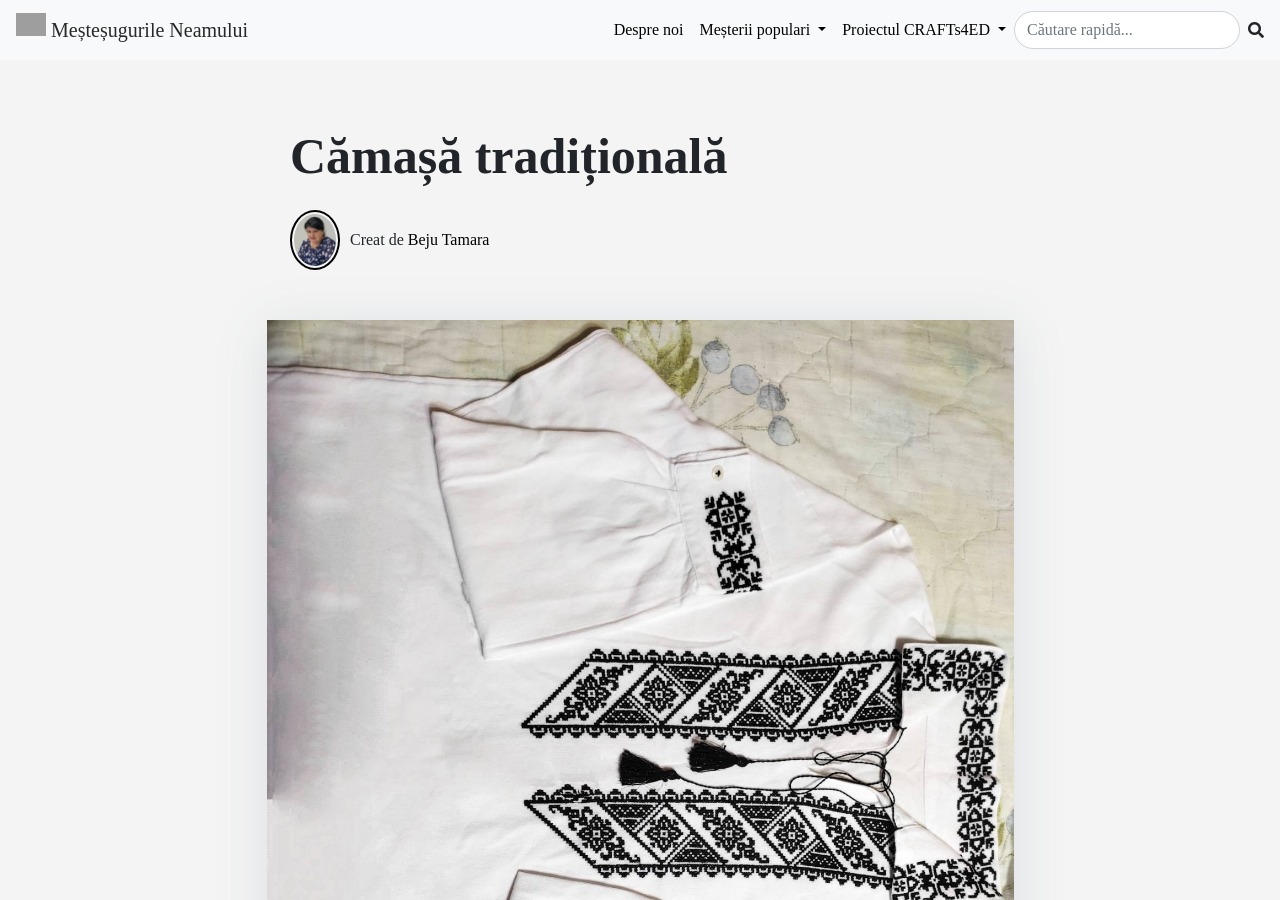
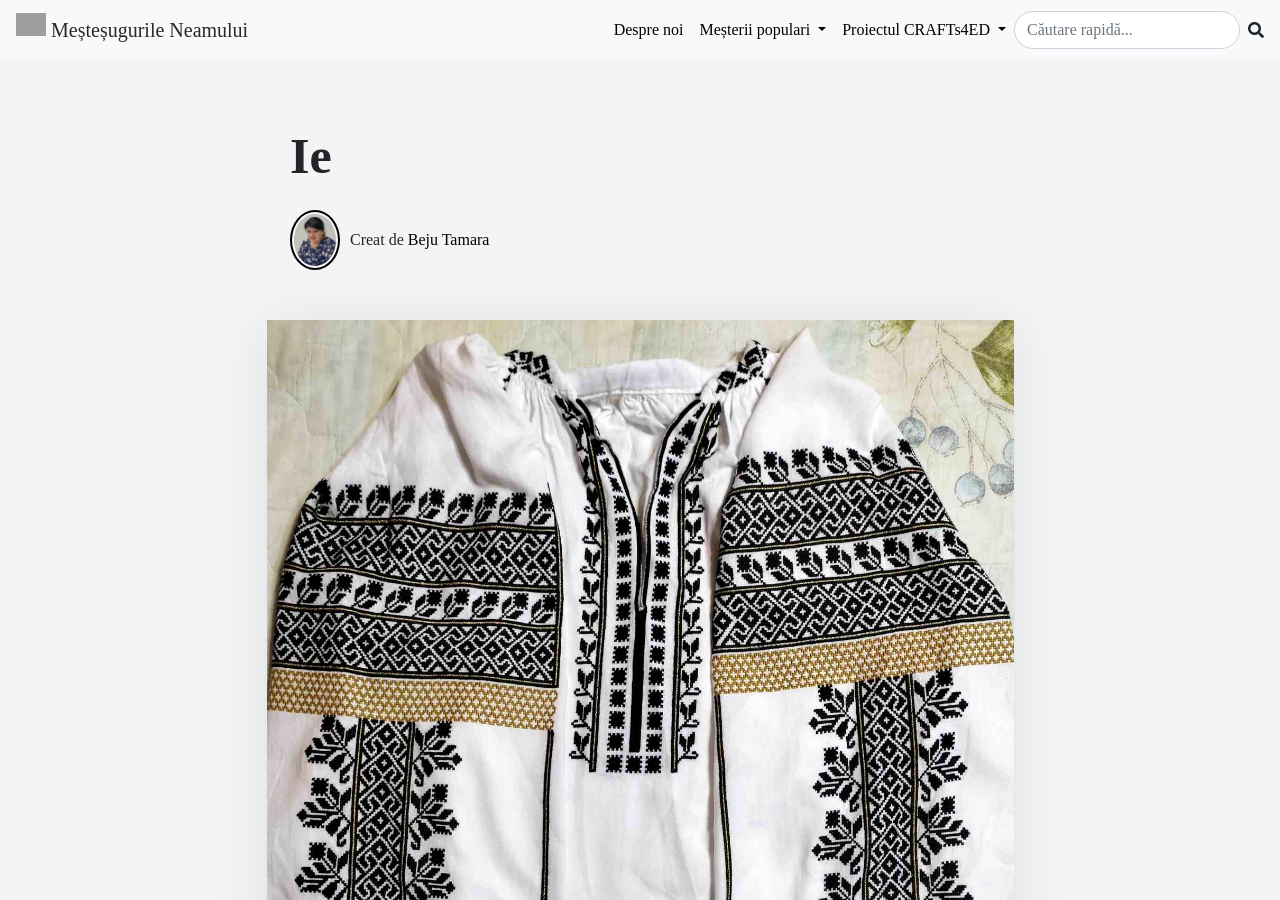
Before and after one commit to apantreprenor/mestesugurileneamului, a Jekyll site: the page built from _items/2022-01-19-ie-2.md, in a window 1280 px wide and 900 px high. Built offline with Jekyll 4.4.1, drawn with Linux system fonts in a browser that asks for light colours; nearby versions of some CDN libraries; a script that is not in the unit is left out; comment, search, counter and statistics services are not loaded; grey boxes are pictures that could not be loaded.

Commit message:
Update Produse “2022-01-19-ie-2”

```diff
--- a/_items/2022-01-19-ie-2.md
+++ b/_items/2022-01-19-ie-2.md
@@ -1,13 +1,13 @@
 ---
 layout: item
-title: Cămașă tradițională
+title: Ie
 category: items
 tags:
   - Ie
   - poale
   - catrințe
   - camesi barbati
-image: /assets/img/img-e1c3bffc9adf67a33d10b24499d8f8fb-v.jpg
+image: /assets/img/img-1fc843a3f4b6aa100d5fd2b13757d262-v.jpg
 gallery:
   - /assets/img/img_3394.jpg
   - /assets/img/img_5590.jpg
```
Also changed, not shown: assets/img/img-1fc843a3f4b6aa100d5fd2b13757d262-v.jpg (added).
